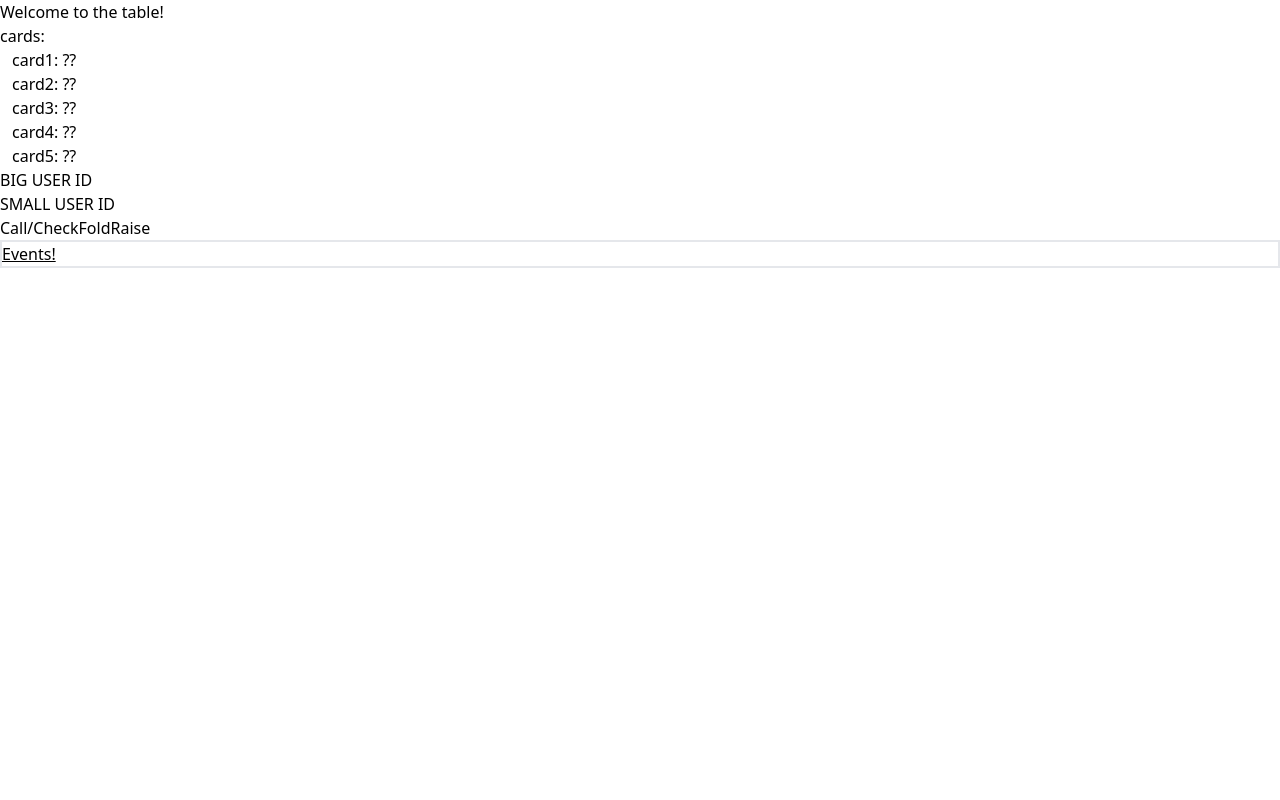
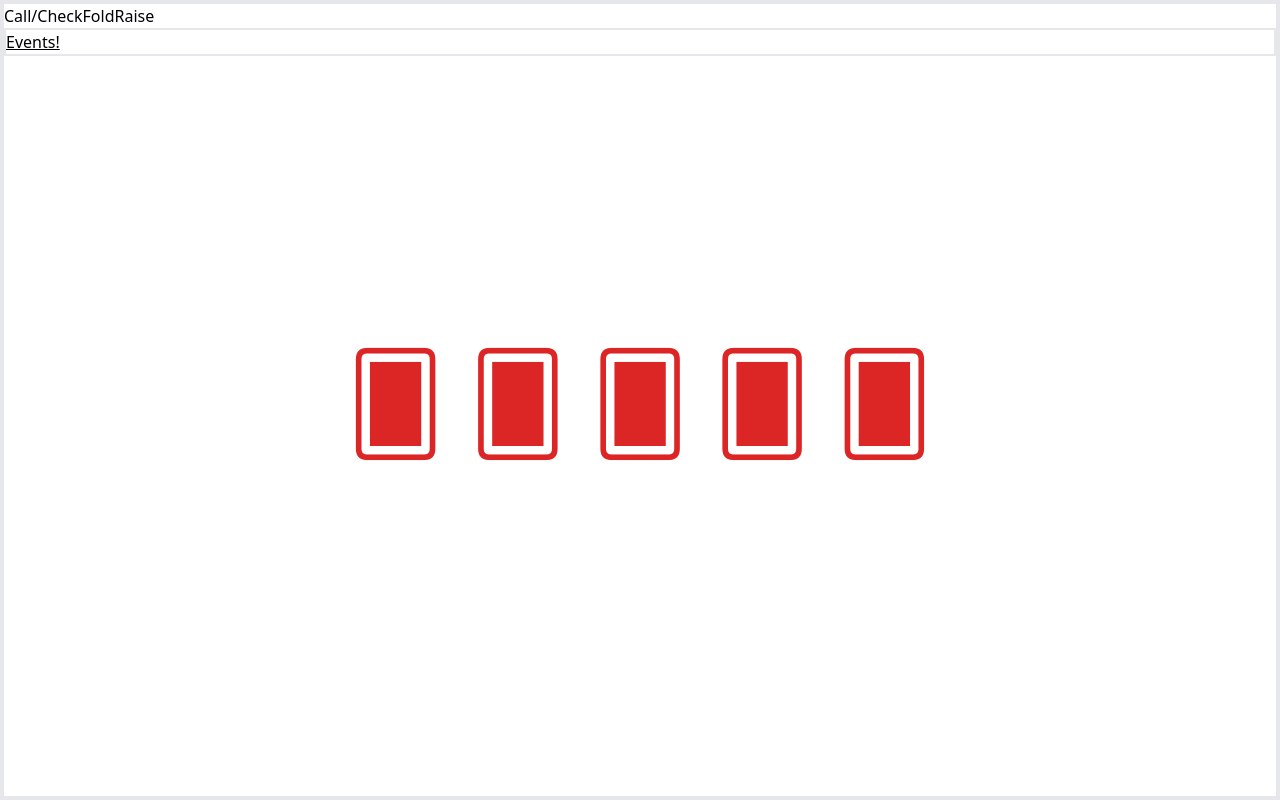
Before and after one commit to BrooksPoltl/pokerface, a React (Create React App) app: page /tables/1 in a window 1280 px wide. Built offline with nearby package versions, Linux system fonts and the light colour scheme.

Commit message:
setup table and unicaode

```diff
--- a/public/index.html
+++ b/public/index.html
@@ -1,7 +1,7 @@
 <!DOCTYPE html>
 <html lang="en">
   <head>
-    <meta charset="utf-8" />
+    <meta charset="utf-16" />
     <link rel="icon" href="%PUBLIC_URL%/favicon.ico" />
     <meta name="viewport" content="width=device-width, initial-scale=1" />
     <meta name="theme-color" content="#000000" />
--- a/src/components/Table.tsx
+++ b/src/components/Table.tsx
@@ -74,12 +74,15 @@ const Table = () => {
         setHands(hands);
       });
       chan.on('new_event', ({
-        type, amt, user_id, turn,
+        type, amt, user_id, turn, game,
       }) => {
         const hand = turn.hands.find((h) => h.user_id === user_id);
         setEvents((oldEvents) => [...oldEvents, {
           type, amt, user_id, name: hand.name,
         }]);
+        if (game) {
+          setGame(game);
+        }
         setHands(turn.hands);
         setActivePlayer(turn.user_id);
       });
@@ -91,68 +94,102 @@ const Table = () => {
       setChannel(chan);
     }
   };
+  // eslint-disable-next-line consistent-return
+  function getUnicodeCharacter(cp) {
+    // eslint-disable-next-line no-mixed-operators
+    if (cp >= 0 && cp <= 0xD7FF || cp >= 0xE000 && cp <= 0xFFFF) {
+      return String.fromCharCode(cp);
+    } if (cp >= 0x10000 && cp <= 0x10FFFF) {
+      // eslint-disable-next-line no-param-reassign
+      cp -= 0x10000;
+      // eslint-disable-next-line no-bitwise
+      const first = ((0xffc00 & cp) >> 10) + 0xD800;
+      // eslint-disable-next-line no-bitwise
+      const second = (0x3ff & cp) + 0xDC00;
 
+      return String.fromCharCode(first) + String.fromCharCode(second);
+    }
+  }
+
+  const generatePosition = (i) => {
+    if (i === 0) {
+      return 'top-3/4 left-1/4 transform -translate-y-1/2';
+    }
+    if (i === 1) {
+      return 'top-2/4 left-1/4 transform -translate-y-1/2';
+    }
+    if (i === 2) {
+      return 'top-1/4 left-1/4 transform -translate-y-1/2';
+    }
+    if (i === 3) {
+      return 'top-1/4 left-2/4 transform -translate-y-1/2 -translate-x-1/2';
+    }
+    if (i === 4) {
+      return 'top-1/4 left-3/4 transform -translate-y-1/2 -translate-x-full';
+    }
+    if (i === 5) {
+      return 'top-2/4 left-3/4 transform -translate-y-1/2 -translate-x-full';
+    }
+    if (i === 6) {
+      return 'top-3/4 left-3/4 transform -translate-y-1/2 -translate-x-full';
+    }
+    if (i === 7) {
+      return 'top-3/4 left-2/4 transform -translate-y-1/2 -translate-x-1/2';
+    }
+    return '';
+  };
+
+  const transformCardToUnicode = (card) => {
+    if (card === '??') {
+      return getUnicodeCharacter(0x1F0A0);
+    }
+    const suitObj = {
+      S: 'A',
+      H: 'B',
+      D: 'C',
+      C: 'D',
+    };
+    const numObj = {
+      A: 1,
+      10: 'A',
+      J: 'B',
+      Q: 'D',
+      K: 'E',
+    };
+    const base = `0x1F0${suitObj[card[0]]}${numObj[card.substring(1, card.length)] ? numObj[card.substring(1, card.length)] : card.substring(1, card.length)}`;
+
+    return getUnicodeCharacter(base);
+  };
   useEffect(() => {
     joinRoom();
   }, []);
   return (
+    <div className="relative border-4 h-screen">
+      <div className="absolute left-2/4 bottom-2/4 transform translate-y-1/2 -translate-x-1/2">
         <div>
-      <p>Welcome to the table!</p>
-      { hands.map((h) => (
-        <div className="flex m-3" key={h.user_id}>
-          <div className="mx-3">
-            {' '}
-            {h.name}
-            {' '}
-            {h.cash}
-            {h.is_big_user && <p>B</p>}
-            {h.is_small_user && <p>S</p>}
-          </div>
-          {activePlayer === h.user_id && <p>Active</p>}
-          card1:
-          {' '}
-          <p className="mx-3">{h.card1 ? h.card1 : '??'}</p>
-          card2:
-          {' '}
-          <p className="mx-3">{h.card2 ? h.card2 : '??'}</p>
-        </div>
-      ))}
-      <div>
-        <div>
-          cards:
-          {' '}
-          <p className="mx-3">
-            card1:
-            {' '}
-            {game.card1 ? game.card1 : '??' }
+          <div className="flex">
+            <p className={`mx-3 text-8xl ${!game.card1 || (game.card1 && ['H', 'D'].includes(game.card1[0])) ? 'text-red-600' : 'text-gray-800'}`}>
+              {game.card1 ? transformCardToUnicode(game.card1) : transformCardToUnicode('??') }
             </p>
             {' '}
-          <p className="mx-3">
-            card2:
-            {' '}
-            {game.card2 ? game.card2 : '??' }
+            <p className={`mx-3 text-8xl ${!game.card2 || (game.card2 && ['H', 'D'].includes(game.card2[0])) ? 'text-red-600' : 'text-gray-800'}`}>
+              {game.card2 ? transformCardToUnicode(game.card2) : transformCardToUnicode('??') }
             </p>
             {' '}
-          <p className="mx-3">
-            card3:
-            {' '}
-            {game.card3 ? game.card3 : '??' }
+            <p className={`mx-3 text-8xl ${!game.card3 || (game.card3 && ['H', 'D'].includes(game.card3[0])) ? 'text-red-600' : 'text-gray-800'}`}>
+              {game.card3 ? transformCardToUnicode(game.card3) : transformCardToUnicode('??') }
             </p>
             {' '}
-          <p className="mx-3">
-            card4:
-            {' '}
-            {game.card4 ? game.card4 : '??' }
+            <p className={`mx-3 text-8xl ${!game.card4 || (game.card4 && ['H', 'D'].includes(game.card4[0])) ? 'text-red-600' : 'text-gray-800'}`}>
+              {game.card4 ? transformCardToUnicode(game.card4) : transformCardToUnicode('??') }
             </p>
             {' '}
-          <p className="mx-3">
-            card5:
-            {' '}
-            {game.card5 ? game.card5 : '??' }
+            <p className={`mx-3 text-8xl ${!game.card5 || (game.card5 && ['H', 'D'].includes(game.card5[0])) ? 'text-red-600' : 'text-gray-800'}`}>
+              {game.card5 ? transformCardToUnicode(game.card5) : transformCardToUnicode('??') }
             </p>
-
           </div>
-        <p>
+        </div>
+        {/* <p>
           BIG USER ID
           {' '}
           {game.big_user_id}
@@ -161,7 +198,29 @@ const Table = () => {
           SMALL USER ID
           {' '}
           {game.small_user_id}
+        </p> */}
+      </div>
+      <div className="">
+        { hands.map((h, i) => (
+          <div className={`absolute flex flex-col m-3 ${generatePosition(i)}`} key={h.user_id}>
+            <div className="flex">
+              <p className={`mx-3 text-8xl ${!h.card1 || (h.card1 && ['H', 'D'].includes(h.card1[0])) ? 'text-red-600' : 'text-gray-800'}`}>
+                {h.card1 ? transformCardToUnicode(h.card1) : transformCardToUnicode('??')}
               </p>
+              <p className={`mx-3 text-8xl ${!h.card2 || (h.card2 && ['H', 'D'].includes(h.card2[0])) ? 'text-red-600' : 'text-gray-800'}`}>
+                {h.card2 ? transformCardToUnicode(h.card2) : transformCardToUnicode('??')}
+              </p>
+            </div>
+            <div className="mx-3">
+              <p className={activePlayer !== h.user_id ? 'text-gray-200' : 'text-gray-900'}>
+                {' '}
+                {h.name}
+                {' '}
+                {h.cash}
+              </p>
+            </div>
+          </div>
+        ))}
       </div>
       <SelectionButtons
         gameId={game.id}
```
Lines whose indentation alone changed are shown as unchanged.
